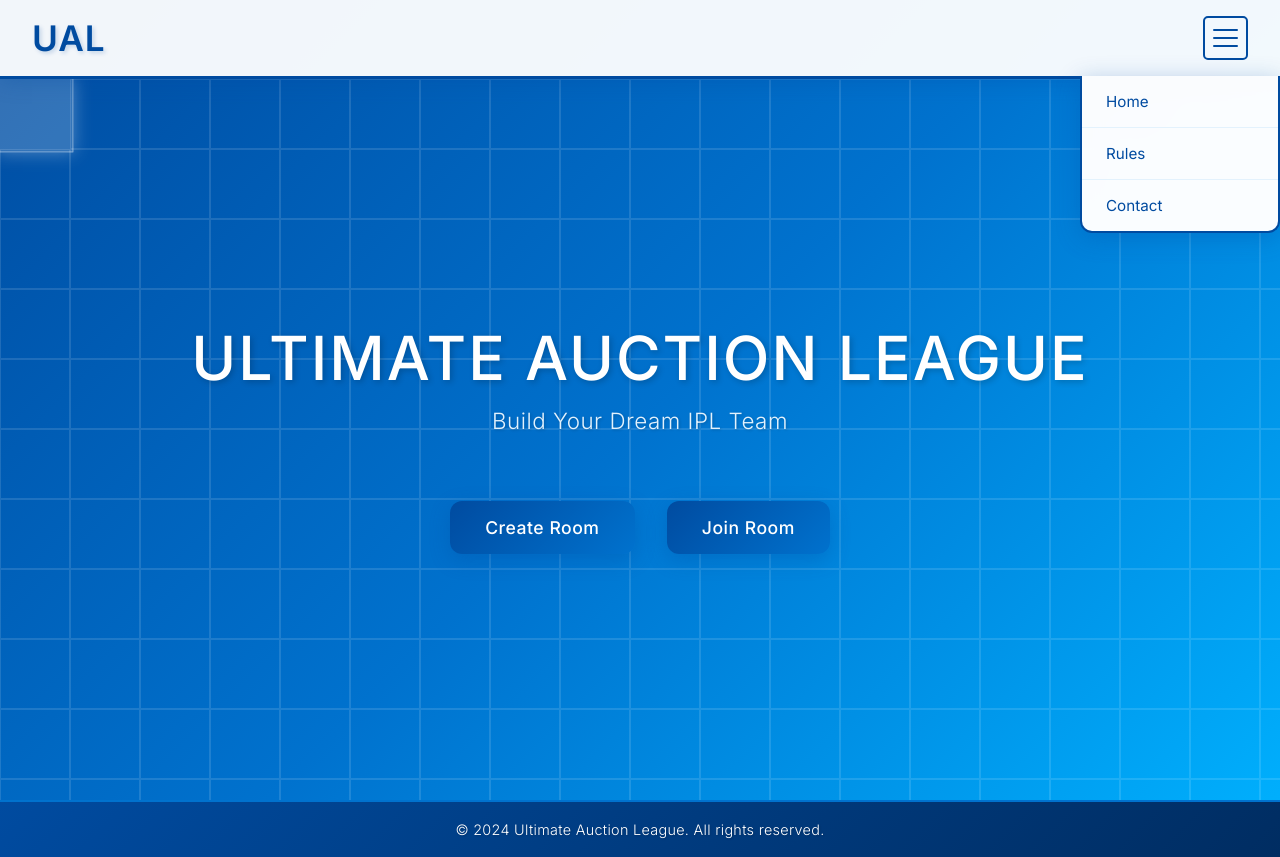
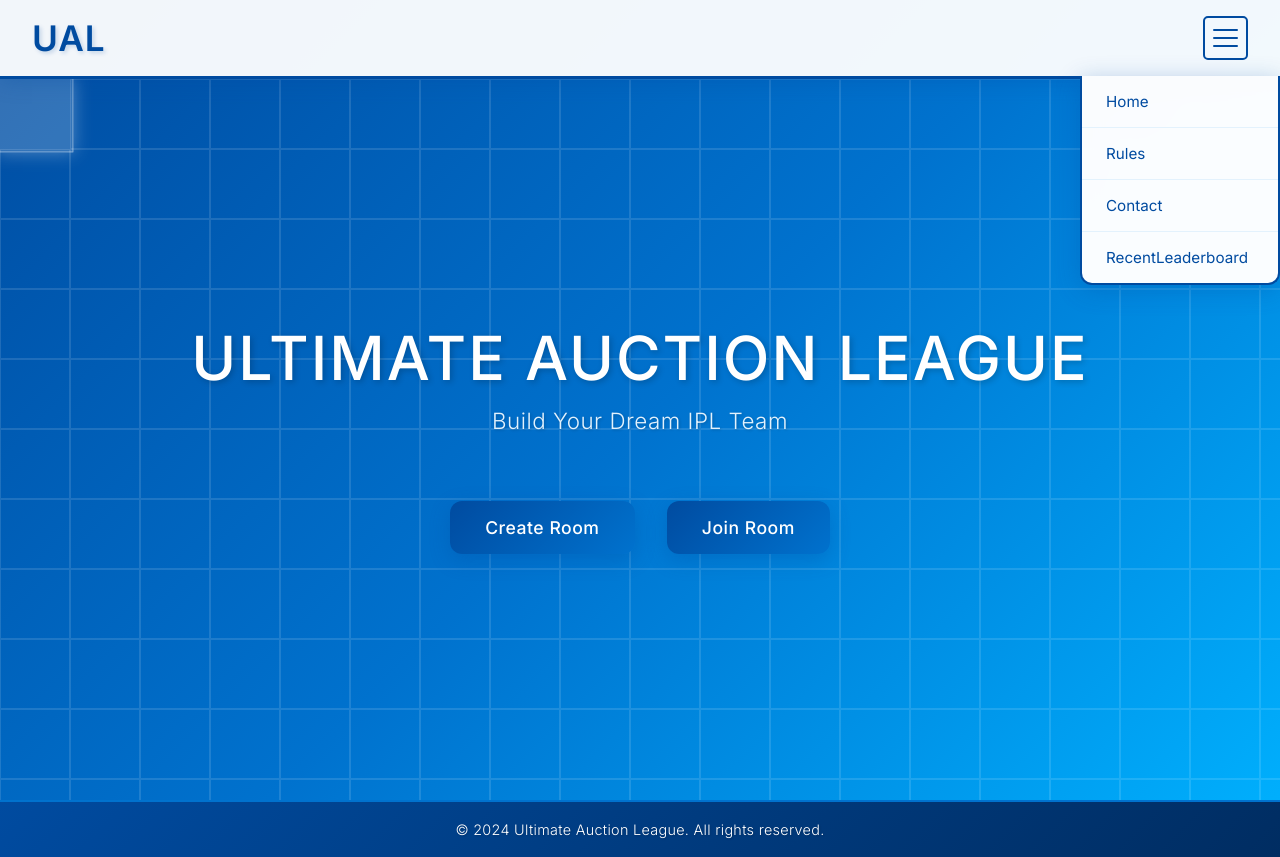
Before and after one commit to verryyHarsh/UAL-auction, a website: page public/lobby.html in a window 1280 px wide. Both pictures are taken after a click on the element 1225 px from the left and 38 px from the top of the page. Drawn offline with nearby package versions, Linux system fonts and the light colour scheme; no server answers.

Commit message:
Update lobby.html

```diff
--- a/public/lobby.html
+++ b/public/lobby.html
@@ -487,6 +487,7 @@
           <li><a href="lobby.html">Home</a></li>
           <li><a href="rule.html">Rules</a></li>
           <li><a href="contact.html">Contact</a></li>
+          <li><a href="Leaderboard.html">RecentLeaderboard</a></li>
         </ul>
       </header>
 
```
